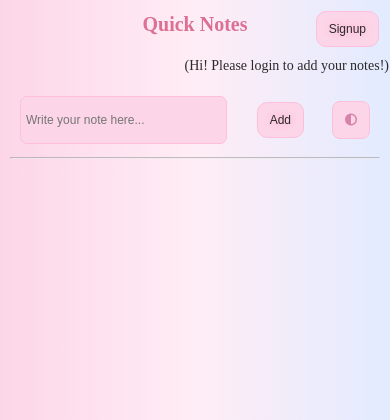
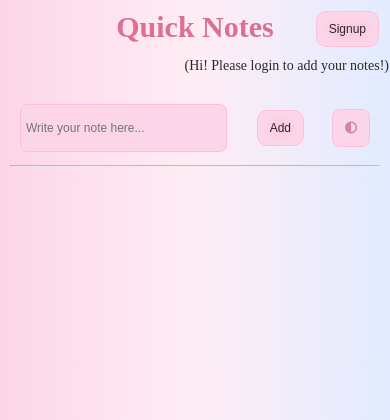
Before and after one commit to Stardust0000/QuickNotes, a Django app: page / in a window 390 px wide. Shown: the top 420 px of the page. Run offline with Django 5.2, Linux system fonts and the light colour scheme; some libraries are stand-ins or nearby versions.

Commit message:
Update font size of h1, h2 and add top margin and added icon for mode in signup

```diff
--- a/notes/static/style.css
+++ b/notes/static/style.css
@@ -273,10 +273,11 @@ span {
 /* Small screen view */
 @media (max-width: 768px) {
     h1{
-        font-size: 20px;
+        margin-top: 10px;
+        font-size: 30px;
     }
     h2{
-        font-size: 15px;
+        font-size: 20px;
     }
     p {
         font-size: 12px;
```
